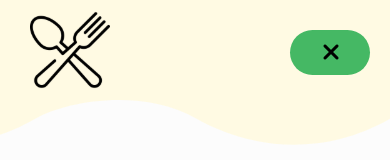
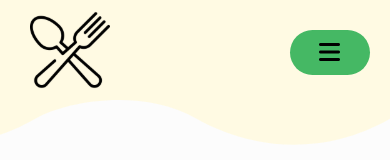
Before and after one commit to CeceStar/recipes-webpage, a React (Create React App) app: page / in a window 390 px wide. Shown: the top 160 px of the page. Built offline with nearby package versions, Linux system fonts and the light colour scheme.

Commit message:
Changed the conditinal rendering for the hamburger menu

```diff
--- a/src/components/Header.tsx
+++ b/src/components/Header.tsx
@@ -20,9 +20,9 @@ function Header() {
           <div className="hamburger-nav-container">
             <div className="hamburger-btn" onClick={() => setOpen(!open)}>
               {open ? (
+                <i className="fas fa-times"></i>
+              ) : (
                 <i className="fas fa-bars"></i>
-              ) : (
-                <i className="fas fa-times"></i>
               )}
             </div>
             <div className="hamburger-nav hidden">
```
